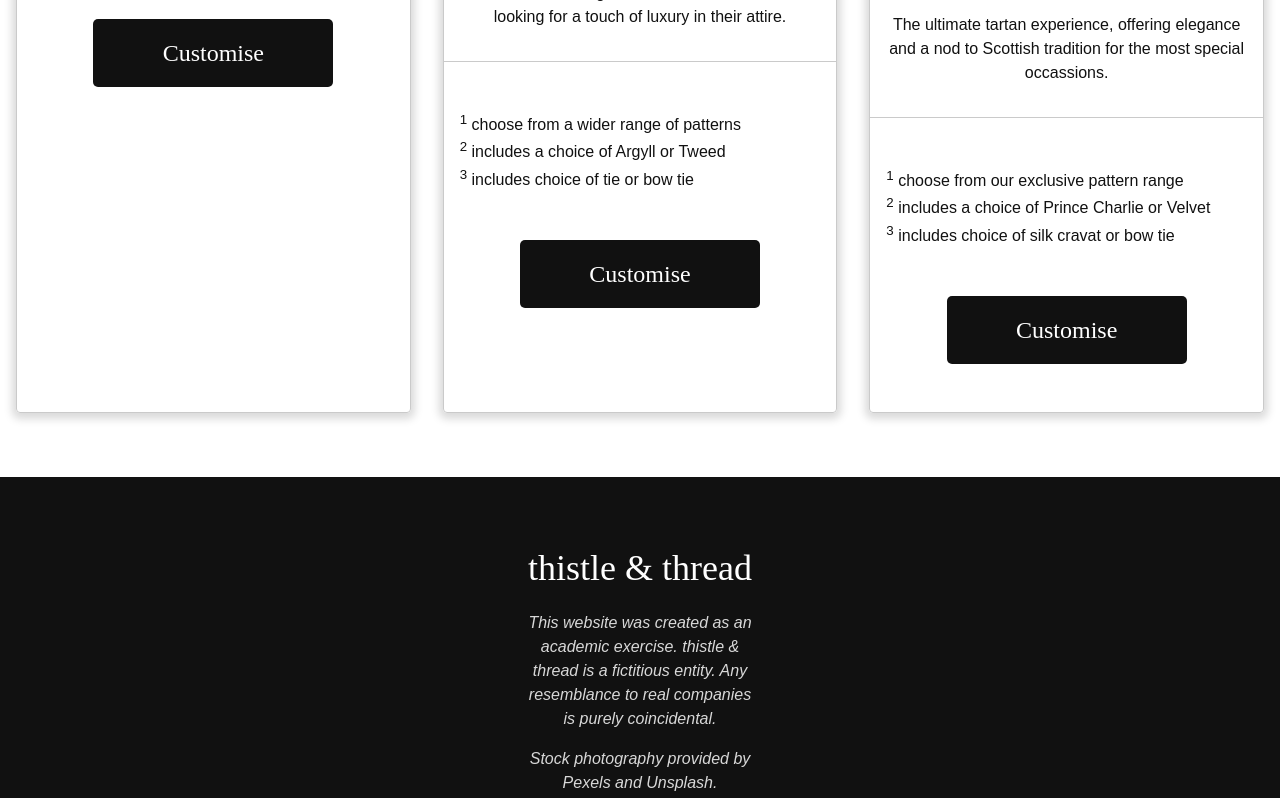
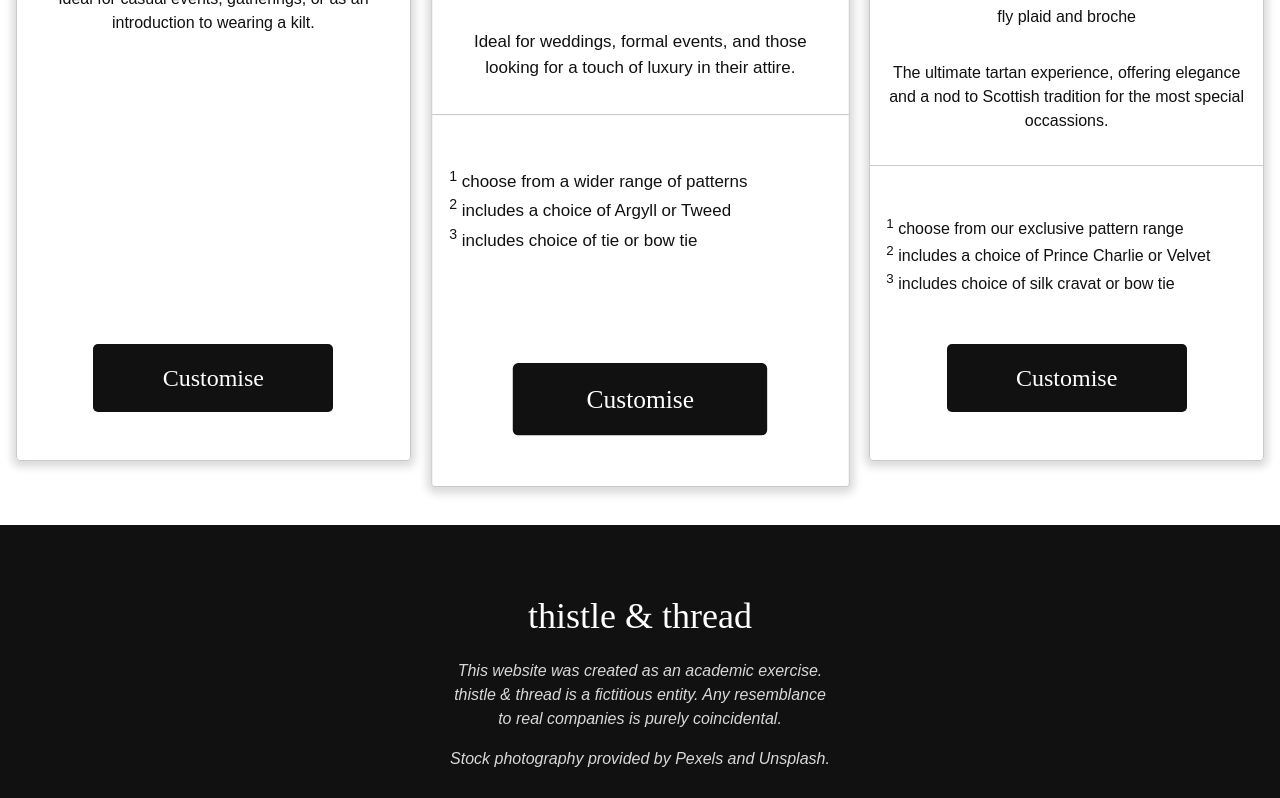
Before and after one commit to Hansenyao/nait-dmit1530-assignments, a plain HTML site: page assignment2/dmit-1530-assignment-2-start/index.html in a window 1280 px wide. Shown: the part 2602-3400 px from the top of the page. Drawn offline with Linux system fonts and the light colour scheme.

Commit message:
almost finished

```diff
--- a/assignment2/dmit-1530-assignment-2-start/css/styles.css
+++ b/assignment2/dmit-1530-assignment-2-start/css/styles.css
@@ -222,6 +222,9 @@
     padding: 4rem 1rem;
 }
 .rental-prices-title {
+    width: 100%;
+}
+.rental-prices-title>div {
     display: flex;
     flex-direction: column;
     gap: 2rem;
@@ -267,6 +270,7 @@
     flex-direction: column;
     gap: 2rem;
     text-align: center;
+    height: 100%;
 }
 .rental-prices-item-body h5 {
     font-size: 2rem;
@@ -285,11 +289,18 @@
     text-align: left;
     padding: 0 1rem;
 }
+/* Make sure the button is on the bottom*/
+.rental-prices-item-body :nth-last-child(2) {
+    flex-grow: 1;
+}
 .rental-prices-item-body .btn {
     margin: auto;
 }
 
 .footer-title {
+    width: 100%;
+}
+.footer-title>div{
     display: flex;
     flex-direction: column;
     gap: 1rem;
@@ -391,7 +402,7 @@ footer {
 footer .inner-container {
     display: flex;
     flex-direction: column;
-    gap: 4rem;
+    gap: 2rem;
     max-width: unset;
 }
 footer a {
@@ -549,8 +560,12 @@ footer h3 {
         flex-direction: row;
         flex-wrap: wrap;
     }
-    .rental-prices-title {
-        width: 100%;
+    .rental-prices .rental-prices-item:nth-of-type(3){
+        transform: scale(1.06);
+    }
+    .rental-prices-title>div {
+        max-width: 40rem;
+        margin: auto;
     }
     .rental-prices-item {
         width: calc((100% - 2*2rem)/3);
@@ -563,10 +578,9 @@ footer h3 {
         flex-direction: row;
         flex-wrap: wrap;
     }
-    footer .footer-title {
-        width: 100%;
-        padding-left: 29rem;
-        padding-right: 29rem;
+    footer .footer-title>div {
+        max-width: 24rem;
+        margin: auto;
     }
     footer .divider {
         width: 100%;
--- a/assignment2/dmit-1530-assignment-2-start/index.html
+++ b/assignment2/dmit-1530-assignment-2-start/index.html
@@ -146,9 +146,11 @@
         <!-- Rental Packages Section -->
         <div class="rental-prices inner-container">
             <div class="rental-prices-title">
+                <div>
                     <h3>Celebrate in Style</h3>
                     <p>Mark your special occasions with the splendour of Scottish tartan. thistle & thread offers a comprehensive range of complete kit rentals, perfect for weddings, cultural festivals, and formal gatherings.</p>
                     <p>Choose from one of our tiered options below to suit your style and budget. Each kit includes a kilt, jacket, sporran, and all the essential accessories for a complete Highland look.</p>
+                </div>
             </div>
             <div class="rental-prices-item">
                 <h4>Standard Package</h4>
@@ -222,9 +224,11 @@
     <footer>
         <div class="inner-container">
             <div class="footer-title">
+                <div>
                     <h2>thistle &amp; thread</h2>
                     <p>This website was created as an academic exercise. thistle & thread is a fictitious entity. Any resemblance to real companies is purely coincidental.</p>
                     <p>Stock photography provided by Pexels and Unsplash.</p>
+                </div>
             </div>
             <div class="divider"></div>
             <div class="footer-contact">
```
Lines whose indentation alone changed are shown as unchanged.
